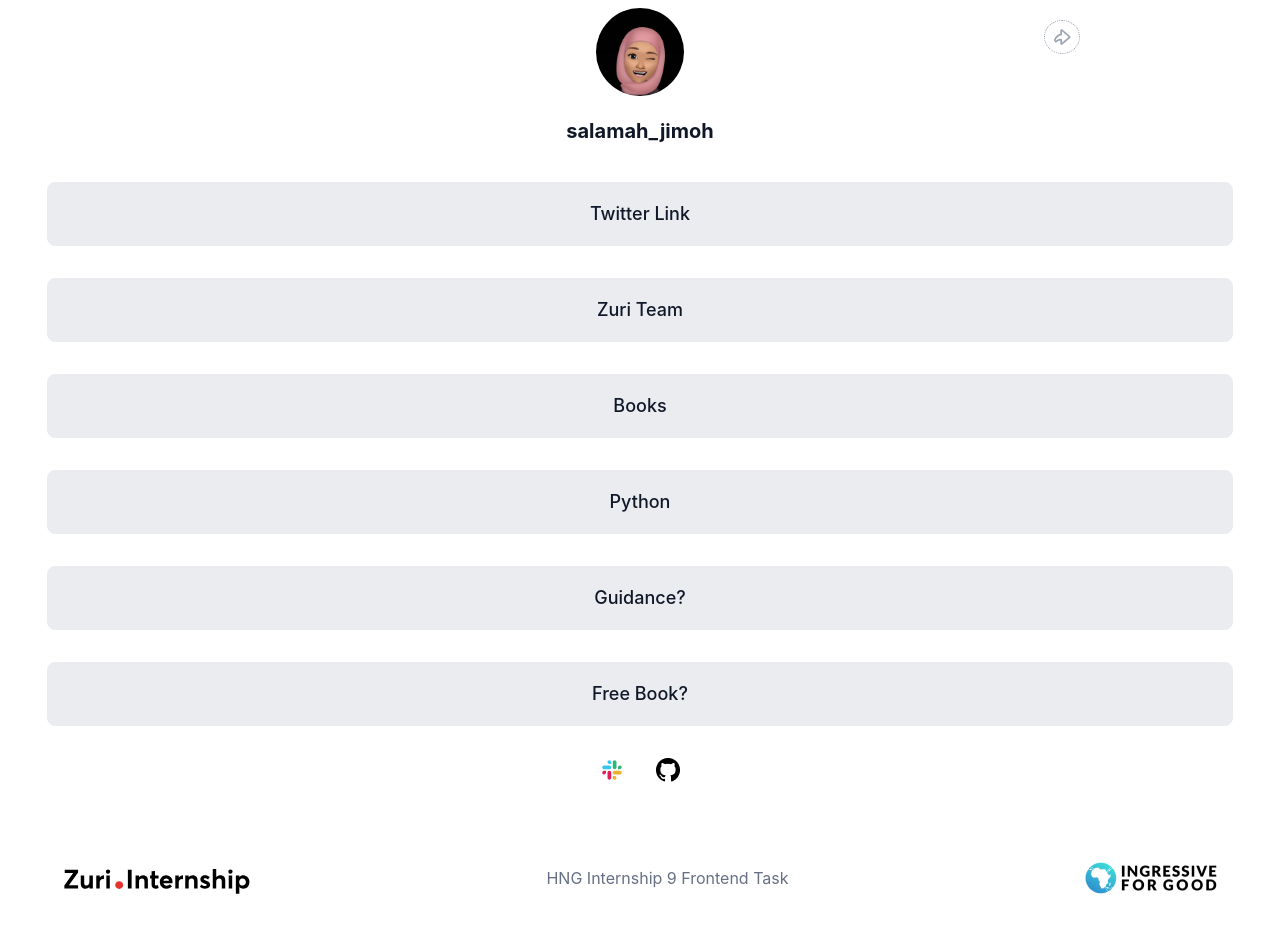
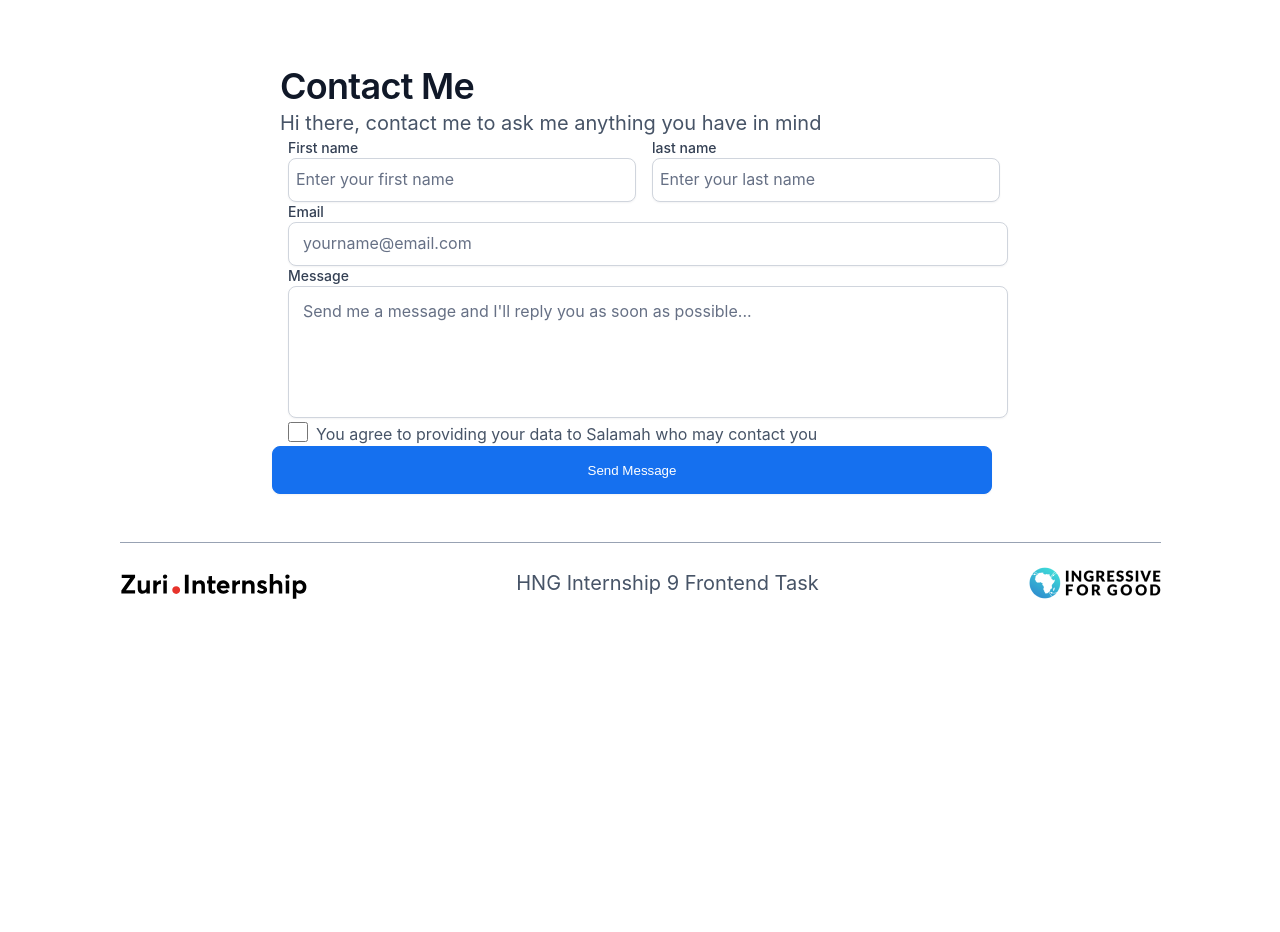
Before and after one commit to Salamah-Jimoh/hng-task1, a React (Vite) app: page /contact in a window 1280 px wide. Shown: the top 932 px of the page. After the commit the page ends 800 px from the top, so only its background shows below. Built offline with nearby package versions, Linux system fonts and the light colour scheme.

Commit message:
Feat:Add Contact Component

```diff
--- a/index.html
+++ b/index.html
@@ -3,7 +3,7 @@
   <head>
     <meta charset="UTF-8" />
     <meta name="viewport" content="width=device-width, initial-scale=1.0" />
-    <title>HNG Internship: Stage One</title>
+    <title>HNG Internship</title>
   </head>
   <body>
     <div id="root"></div>
--- a/package.json
+++ b/package.json
@@ -10,7 +10,8 @@
   },
   "dependencies": {
     "react": "^18.2.0",
-    "react-dom": "^18.2.0"
+    "react-dom": "^18.2.0",
+    "react-router-dom": "^6.4.3"
   },
   "devDependencies": {
     "@types/react": "^18.0.22",
--- a/src/App.css
+++ b/src/App.css
@@ -1,5 +1,8 @@
+*{
+  padding:0;
+  margin:0;
+}
 /*Profile*/
-
 .profile-main{
   display: flex;
   flex-direction: column;
@@ -13,7 +16,7 @@ height: 88px;
 border-radius: 275px;
 }
 .profile-share{
-  border: 1.66667px dotted #98A2B3;
+border: 1.66667px dotted #98A2B3;
 position:absolute;
 top: 20px;
 right:200px;
@@ -21,36 +24,29 @@ border-radius: 50%;
 padding: .5rem;
 cursor: pointer;
 }
-.profile-share:hover{
+.profile-share:hover,
+.profile-share:focus{
   background-color: #686d77;
 }
 .profile-main p{
   width: 1152px;
 height: 30px;
-
-/* Text xl/Bold */
-
 font-family: 'Inter';
 font-style: normal;
 font-weight: 700;
 font-size: 20px;
 line-height: 30px;
-/* identical to box height, or 150% */
+text-align: center;
+color: #101828;
+}
 
-text-align: center;
+/*Links*/
 
-/* Gray/900 */
-
-color: #101828;
-
-}
-/*Links*/
 .links{
   display:flex;
   flex-direction: column;
   align-items: center;
   justify-content: center;
-
 }
 .btn{
   padding: 12px 16px;
@@ -75,12 +71,11 @@ align-items: center;
 justify-content: center;
 }
 
-
-.btn:hover{
+.btn:hover,
+.btn:focus{
   background-color: #686d77;
   color:white;
 }
-
 .socials{
 display: flex;
 align-items: center;
@@ -91,7 +86,9 @@ justify-content: center;
 }
 /*Footer*/
 .footer{
-  padding: 48px 0px;
+  border-top:.01rem solid #98A2B3;
+  margin-top:3rem;
+  padding: 24px 0px;
   display: flex;
   align-items: center;
   justify-content: center;
@@ -100,24 +97,207 @@ background: #FFFFFF;
   .footer p{
     width: 832.28px;
 height: 24px;
-
-/* Text md/Normal */
-
 font-family: 'Inter';
 font-style: normal;
 font-weight: 400;
 font-size: 16px;
 line-height: 24px;
-/* identical to box height, or 150% */
-
 text-align: center;
-
-/* Gray/500 */
-
 color: #667085;
   }
+  /*Contact*/
+  .contact{
+    display:flex;
+    flex-direction: column;
+    align-items: center;
+    padding: 64px 0px 96px;
+    top:0;
+    left:0;
+  }
+  .contact h2{
+font-family: 'Inter';
+font-style: normal;
+font-weight: 600;
+font-size: 36px;
+line-height: 44px;
+letter-spacing: -0.02em;
+color: #101828;
+width: 720px;
+height: 44px;
+  }
+  .contact p{
+    font-family: 'Inter';
+font-style: normal;
+font-weight: 400;
+font-size: 20px;
+line-height: 30px;
+color: #475467;
+width: 720px;
+height: 30px;
+  }
+  .form-container label{
+    width: 71px;
+   height: 20px;
+   font-family: 'Inter';
+   font-style: normal;
+   font-weight: 500;
+   font-size: 14px;
+   line-height: 20px;
+   color: #344054;
+   display:block;
+     }
+  .names{
+    display:flex;
+  }
+.names label{
+  display: block;
+  margin-left:1rem;
+}
+.names input{
+box-sizing: border-box;
+padding: 5px 7px;
+margin-left:1rem;
+gap: 8px;
+width: 348px;
+height: 44px;
+background: #FFFFFF;
+border: 1px solid #D0D5DD;
+box-shadow: 0px 1px 2px rgba(16, 24, 40, 0.05);
+border-radius: 8px;
+outline: none;
+}
+.names input::placeholder{
+width: 320px;
+height: 24px;
+font-family: 'Inter';
+font-style: normal;
+font-weight: 400;
+font-size: 16px;
+line-height: 24px;
+color: #667085;
+}
+.form-group{
+  margin-left:1rem;
+}
+.form-group input{
+box-sizing: border-box;
+padding: 10px 14px;
+gap: 8px;
+width: 720px;
+height: 44px;
+background: #FFFFFF;
+border: 1px solid #D0D5DD;
+box-shadow: 0px 1px 2px rgba(16, 24, 40, 0.05);
+border-radius: 8px;
+outline: none;
+}
+.form-group input::placeholder{
+  width: 692px;
+  height: 24px;
+  font-family: 'Inter';
+  font-style: normal;
+  font-weight: 400;
+  font-size: 16px;
+  line-height: 24px;
+  color: #667085;
+}
+.message{
+  margin-left:1rem;
+}
+.message textarea{
+  box-sizing: border-box;
+ padding: 12px 14px;
+gap: 8px;
+width: 720px;
+height: 132px;
+background: #FFFFFF;
+border: 1px solid #D0D5DD;
+box-shadow: 0px 1px 2px rgba(16, 24, 40, 0.05);
+border-radius: 8px;
+resize:none;
+overflow: hidden;
+outline: none;
+}
+.message textarea::placeholder{
+  width: 692px;
+height: 108px;
+font-family: 'Inter';
+font-style: normal;
+font-weight: 400;
+font-size: 16px;
+line-height: 24px;
+color: #667085;
+}
+.check{
+  display:flex;
+  margin-left: 1rem;
+}
+ input[type='checkbox']{
+  box-sizing: border-box;
+width: 20px;
+height: 20px;
+background: #FFFFFF;
+border: 1px solid #D0D5DD;
+border-radius: 6px;
+outline: none;
+}
+.check p{
+ width: 688px;
+height: 24px;
+font-family: 'Inter';
+font-style: normal;
+font-weight: 400;
+font-size: 16px;
+line-height: 24px;
+color: #475467;
+margin-left:.5rem;
+}
+button{
+  padding: 12px 20px;
+  gap: 8px;
+  box-sizing: border-box;
+  color:white;
+  width: 720px;
+  height: 48px;
+  background: #1570EF;
+  border: 1px solid #1570EF;
+  box-shadow: 0px 1px 2px rgba(16, 24, 40, 0.05);
+  border-radius: 8px;
+  cursor:pointer;
+  outline: none;
+}
+input[type='checkbox']:hover,
+input[type='checkbox']:focus{
+  border: 1px solid #84CAFF;
+  box-shadow: 0px 0px 0px 4px #D1E9FF;
+  outline: none;
+}
+button:hover,
+button:focus{
+  background-color:#84CAFF ;
+}
+input:hover,
+input:focus,
+textarea:hover,
+textarea:focus{
+border: 1px solid #84CAFF;
+box-shadow: 0px 1px 2px rgba(16, 24, 40, 0.05), 0px 0px 0px 4px #D1E9FF;
+}
+.error{
+  display:none;
+  width: 320px;
+height: 20px;
+font-family: 'Inter';
+font-style: normal;
+font-weight: 500;
+font-size: 14px;
+line-height: 20px;
+color: #F83F23;
+}
+  /*General styling*/
   .hide{
     display:none;
+
   }
   .profile-share-mobile{
     display:none;
@@ -155,4 +335,39 @@ color: #667085;
 .footer p{
   text-align: left;
 }
+.contact{
+  width: 768px;
+  height: 884px;
+  left: 0px;
+  top: 0px;
+  padding: 16px 0px;
+  align-items: flex-start;
+  justify-content: flex-start;
+  margin: 2rem;
+}
+.contact h2{
+  width: 343px;
+  height: 44px;
+  letter-spacing: -0.02em;
+}
+.contact p{
+  width: 343px;
+height: 56px;
+}
+.names{
+  flex-direction: column;
+}
+.form-group input{
+  width:348px;
+}
+.message textarea{
+  width: 343px;
+}
+.check p{
+  width: 311px;
+height: 48px;
+}
+button{
+  width: 343px;
+}
   }
--- /dev/null
+++ b/src/Components/Contact.jsx
@@ -0,0 +1,49 @@
+import React from 'react'
+import Footer from './Footer'
+const Contact = () => {
+  let name ='Salamah'
+  var onClick=()=>{
+    var message =document.getElementById('message')
+    var error = document.getElementById('error')
+    if(message.value ==='') {
+      message.style.border='1px solid red';
+      error.style.display='block'
+    }
+  }
+  return (
+    <div class='contact'>
+      <h2>Contact Me</h2>
+      <p>Hi there, contact me to ask me anything you have in mind</p>
+      <form action="" className="form-container">
+        <div className="names">
+          <div className="first-name">
+           <label htmlFor="first-name">First name</label>
+           <input type="text" name='first-name'id='first_name' placeholder='Enter your first name'/>
+          </div>
+          <div className="last-name">
+           <label htmlFor="last-name">last name</label>
+           <input type="text" name='last-name' id='last_name' placeholder='Enter your last name'/>
+          </div>
+        </div>
+        <div className="form-group">
+          <label htmlFor="email">Email</label>
+          <input type="email" name="email" id="email" placeholder='yourname@email.com' required/>
+        </div>
+        <div className="message">
+          <label htmlFor="Message">Message</label>
+          <textarea name="message" id="message" cols="30" rows="10" placeholder="Send me a message and I'll reply you as soon as possible..."></textarea>
+          <div className="error" id='error'>Pls enter a message</div>
+        </div>
+        <div className="check">
+        <input type="checkbox" name="consent" />
+        <p>You agree to providing your data to {name} who may contact you</p>
+        </div>
+        <button id='btn__submit' onClick={onClick}>Send Message</button>
+      </form>
+      <Footer/>
+    </div>
+
+  )
+}
+
+export default Contact
--- a/src/Components/Links.jsx
+++ b/src/Components/Links.jsx
@@ -1,6 +1,7 @@
 import React from 'react'
 import Slack from './assets/slack.svg'
 import Github from './assets/github.png'
+import {Outlet, Link} from 'react-router-dom'
 const Links = () => {
   return (
     <div className='links'>
@@ -18,6 +19,9 @@ const Links = () => {
       <a className="btn"
         href="https://books.zuri.team/design-rules"  id='book__design' title='Be among the lucky people that take home this amazing book for free!'>Free Book?
       </a>
+      <Link className="btn"
+        to ='/contact'  id='contact' >Contact </Link>
+        <Outlet/>
       <div className="socials">
         <a href=""><img src={Slack} alt="Slack icon" /></a>
         <a href=""><img src={Github} alt="Github icon" /></a>
--- a/src/main.jsx
+++ b/src/main.jsx
@@ -1,10 +1,20 @@
 import React from 'react'
 import ReactDOM from 'react-dom/client'
 import App from './App'
-import './index.css'
-
+import Contact from './Components/Contact'
+import {
+  BrowserRouter,
+  Routes,
+  Route,
+} from "react-router-dom";
 ReactDOM.createRoot(document.getElementById('root')).render(
   <React.StrictMode>
-    <App />
+    <BrowserRouter>
+     <Routes>
+      <Route path ='/' element={<App/>}/>
+      <Route path ='/contact' element={<Contact/>}/>
+     </Routes>
+    </BrowserRouter>
+
   </React.StrictMode>
 )
```
Also changed, not shown: src/index.css (deleted), 2 other files (tests, documents, lock files or other folders).
